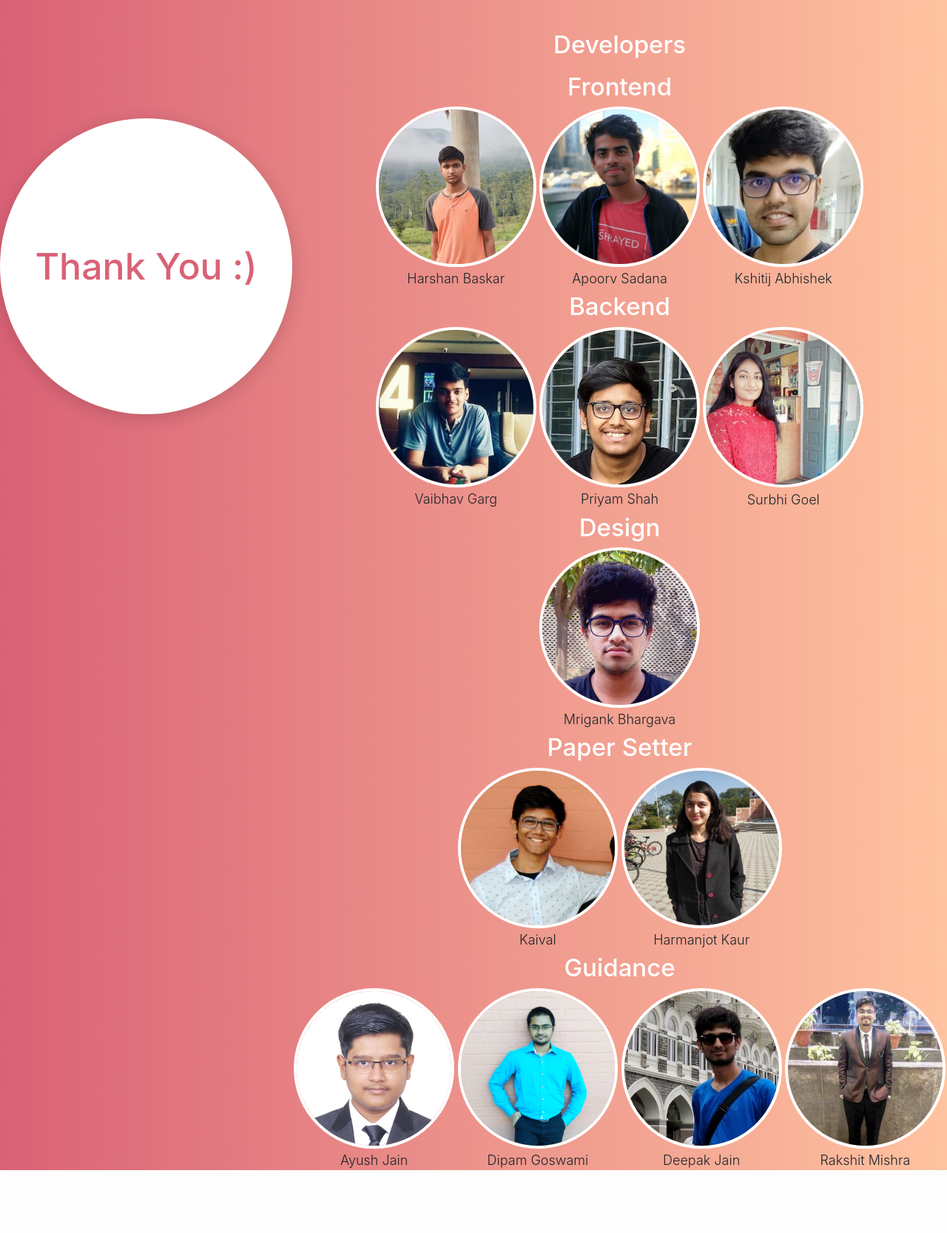
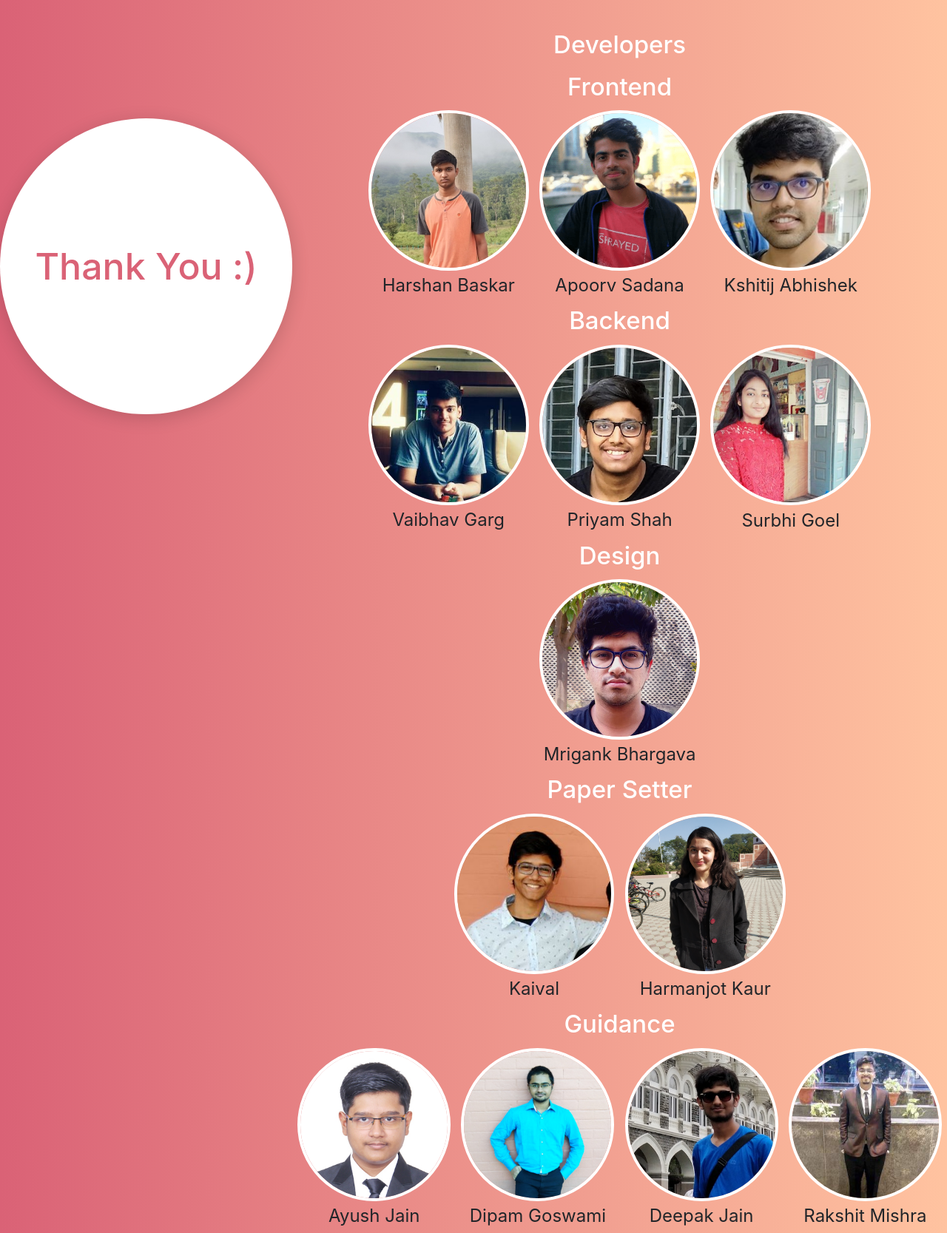
Before and after one commit to ayushjain1144/MSP-Recruitment-Web-Portal, a Django app: page /logout/ in a window 1280 px wide. Shown: the part 76-1743 px from the top of the page at 74% size. Before the commit the page ends 1658 px from the top, so only its background shows below. Run offline with Django 3.2, Linux system fonts and the light colour scheme; some libraries are stand-ins or nearby versions.

Commit message:
Update thankYou.css

```diff
--- a/test_portal/static/FINISH/thankYou.css
+++ b/test_portal/static/FINISH/thankYou.css
@@ -64,22 +64,23 @@
 
 .imageContainer {
     width: 25%;
+    margin: 5px;
 }
 
 .imageContainer .name {
     width: 100%;
     margin: 0 auto;
-    font-size: 18px;
+    font-size: 24px;
     text-align: center;
-    font-weight: 300
+    font-weight: 400;
 }
 
 .imageContainer .designation {
     width: 100%;
     margin: 0 auto;
-    font-size: 15px;
+    font-size: 24px;
     text-align: center;
-    font-weight: 300;
+    font-weight: 400;
     margin-bottom: 10%;
 }
 
```
